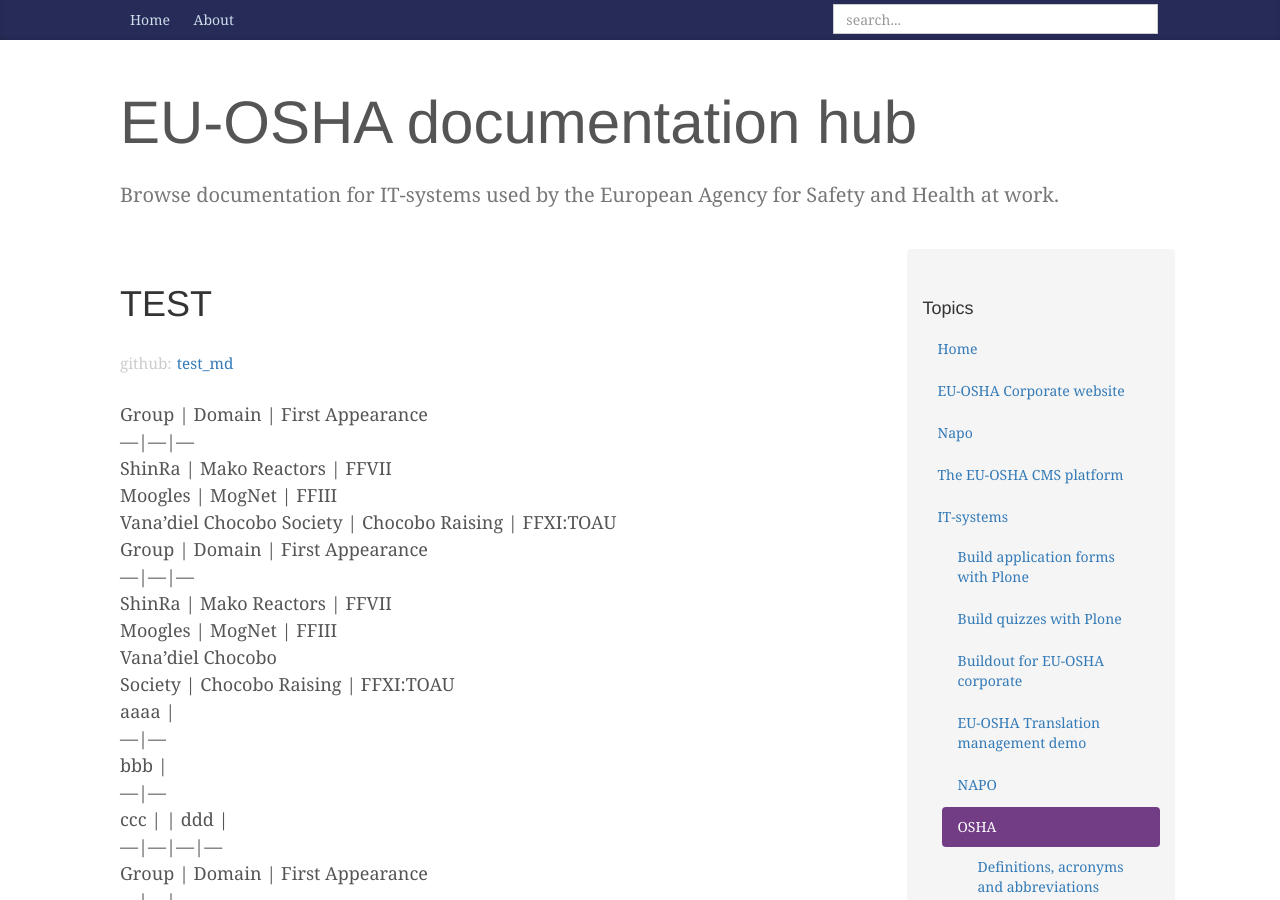
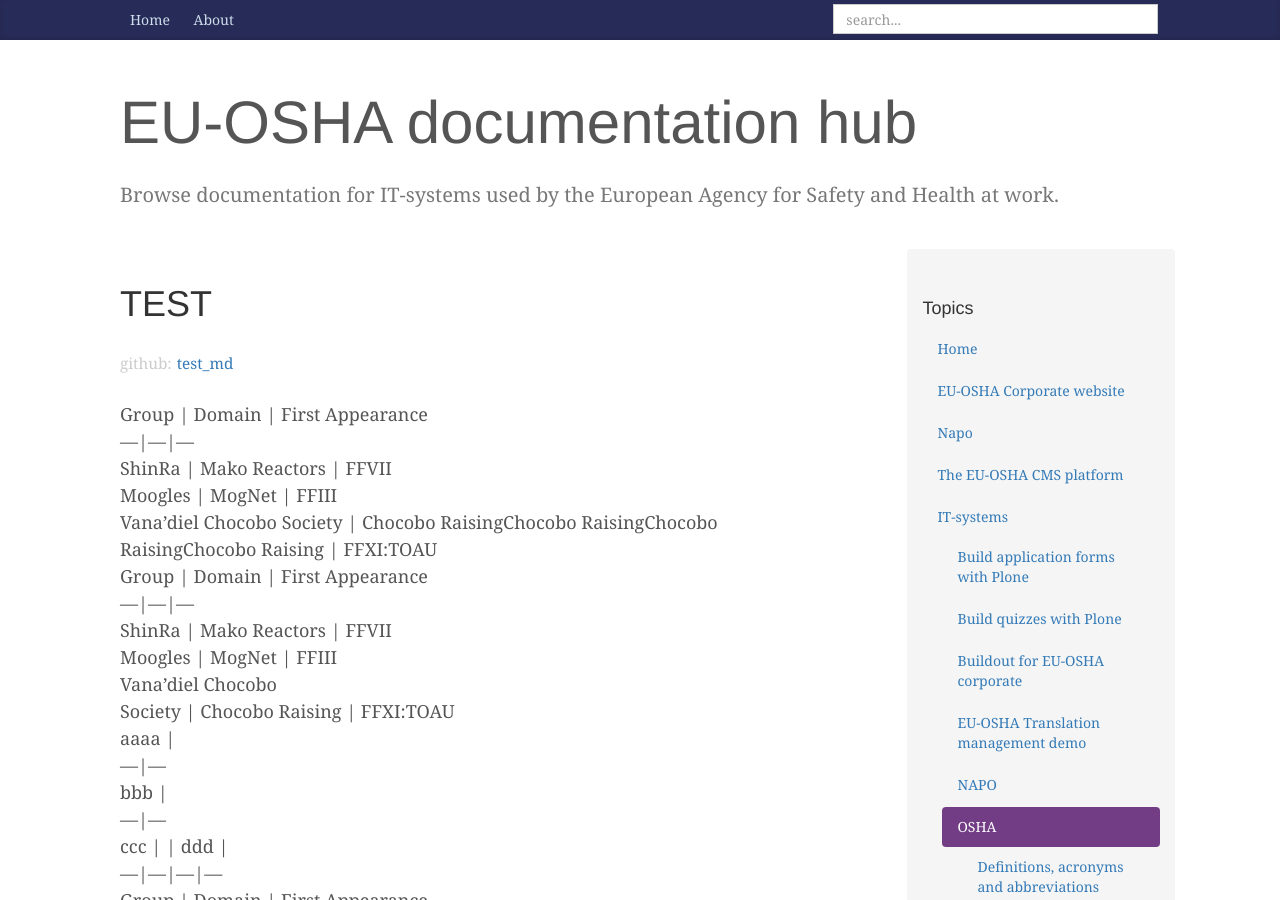
Before and after one commit to scovitin-vsevolod/docs, a Jekyll site: the page built from IT-systems/test_md/index.md, in a window 1280 px wide and 900 px high. Built offline with Jekyll 4.4.1, drawn with Linux system fonts in a browser that asks for light colours; comment, search, counter and statistics services are not loaded.

Commit message:
Updated docs for test_md

```diff
--- a/IT-systems/test_md/index.md
+++ b/IT-systems/test_md/index.md
@@ -10,7 +10,8 @@
 ---|---|---
 ShinRa | Mako Reactors | FFVII
 Moogles | MogNet | FFIII
-Vana'diel Chocobo Society | Chocobo Raising | FFXI:TOAU
+Vana'diel Chocobo Society | Chocobo RaisingChocobo RaisingChocobo
+RaisingChocobo Raising | FFXI:TOAU
 Group | Domain | First Appearance
 ---|---|---
 ShinRa | Mako Reactors | FFVII
```
